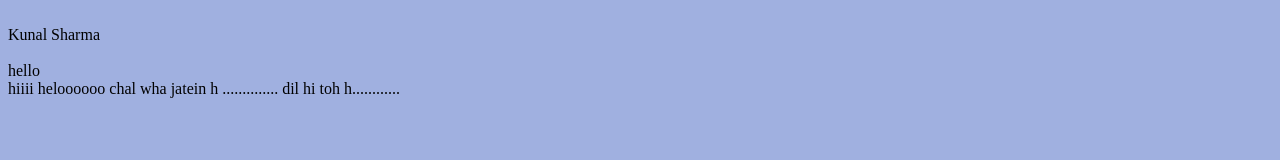
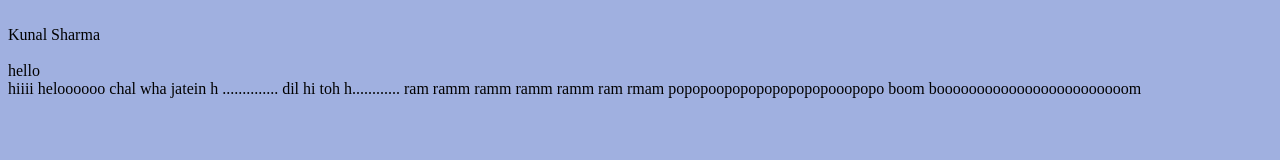
Before and after one commit to kunal1601/dockerweb, a plain HTML site: page index.html in a window 1280 px wide. Drawn offline with Linux system fonts and the light colour scheme.

Commit message:
one more

```diff
--- a/index.html
+++ b/index.html
@@ -6,3 +6,6 @@ hiiii
 heloooooo
 chal wha jatein h ..............
 dil hi toh h............
+ram ramm ramm ramm ramm ram rmam
+popopoopopopopopopopooopopo
+boom boooooooooooooooooooooooom
```
